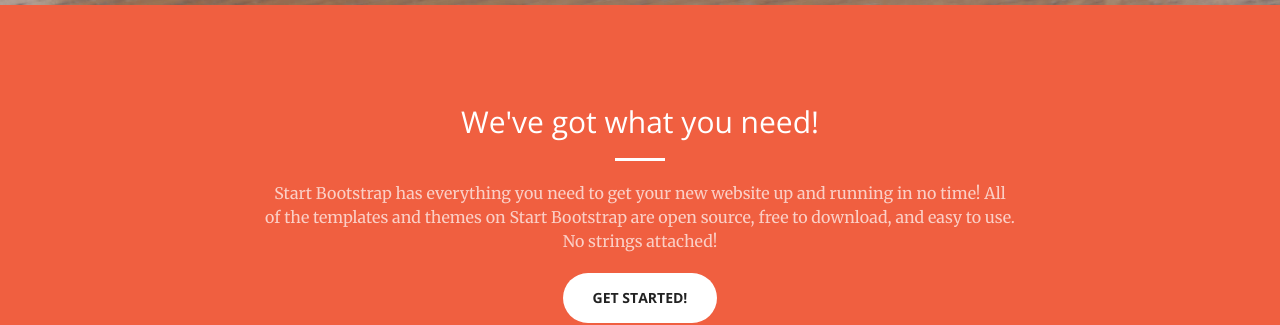
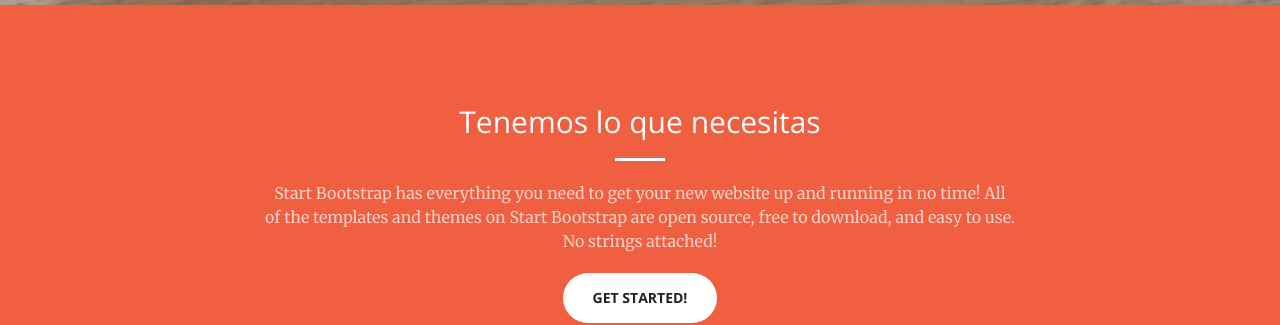
Before and after one commit to patrijoven/pixelypincel.github.io, a Jekyll site: the page built from index.html, in a window 1280 px wide and 900 px high, scrolled down 736 px. Shown: the part 159-484 px from the top of the window. Built offline with Jekyll 4.4.1, drawn with Linux system fonts in a browser that asks for light colours.

Commit message:
Cambiado texto a español

```diff
--- a/_includes/call-to-action.html
+++ b/_includes/call-to-action.html
@@ -2,7 +2,7 @@
     <div class="container">
         <div class="row">
             <div class="col-lg-8 col-lg-offset-2 text-center">
-                <h2 class="section-heading">We've got what you need!</h2>
+                <h2 class="section-heading">Tenemos lo que necesitas</h2>
                 <hr class="light">
                 <p class="text-faded">Start Bootstrap has everything you need to get your new website up and running in no time! All of the templates and themes on Start Bootstrap are open source, free to download, and easy to use. No strings attached!</p>
                 <a href="#" class="btn btn-default btn-xl">Get Started!</a>
```
